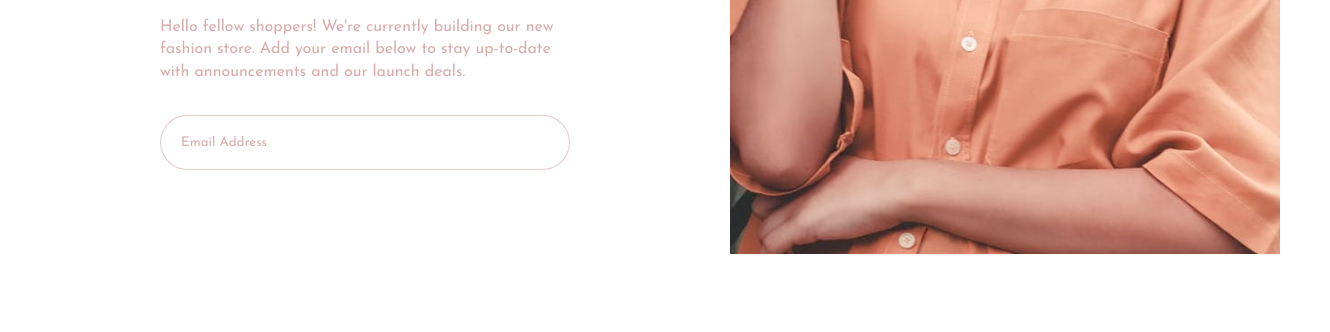
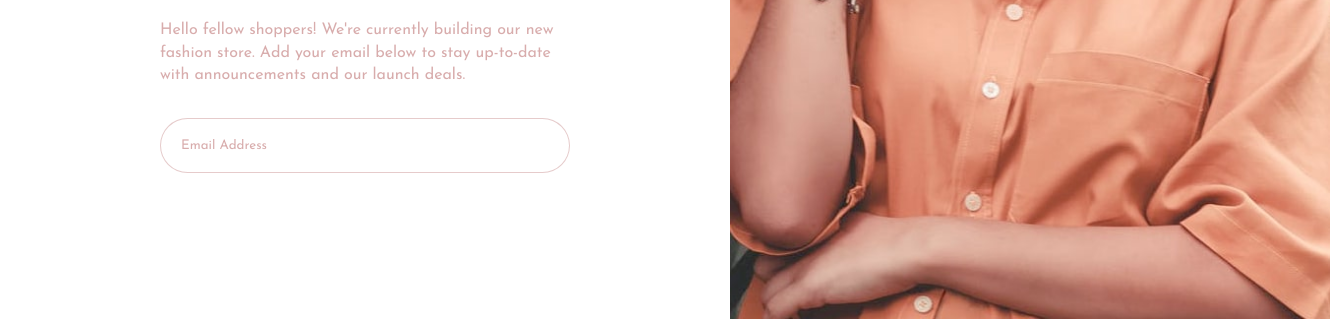
Before and after one commit to rlabuonora/base_apparel_coming_soon, a plain HTML site: page index.html in a window 1280 px wide. Shown: the part 468-800 px from the top of the page, 1330 px wide, since content can reach past the window. Drawn offline with Linux system fonts and the light colour scheme.

Commit message:
Better image sizing

```diff
--- a/styles.css
+++ b/styles.css
@@ -111,14 +111,19 @@ main {
   display: grid;
 } */
 
+/* Desktop styles */
 @media (min-width: 600px) {
+
+  html, body {
+    height: 100%;
+  }
 
 
   .container {
-    max-width: 1400px;
     display: grid;
-    grid-template-columns: 12.5% 32% 12.5% 43%;
+    grid-template-columns: 12.5% 32% 12.5% minmax(600px, 43%);
     grid-template-rows: 22.5% 67.5% 12.5%;
+    height: 100%;
   }
 
   header {
```
